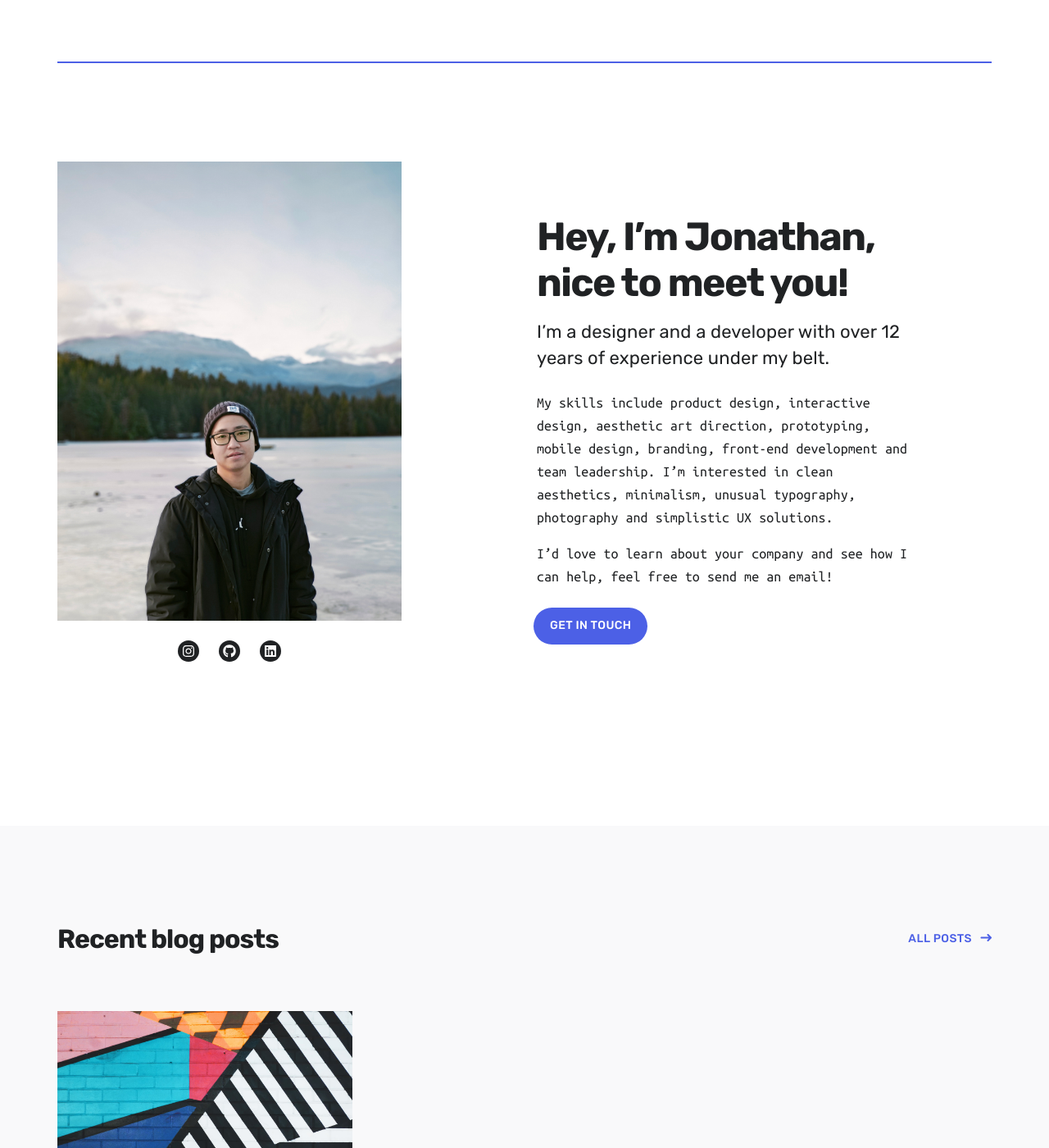
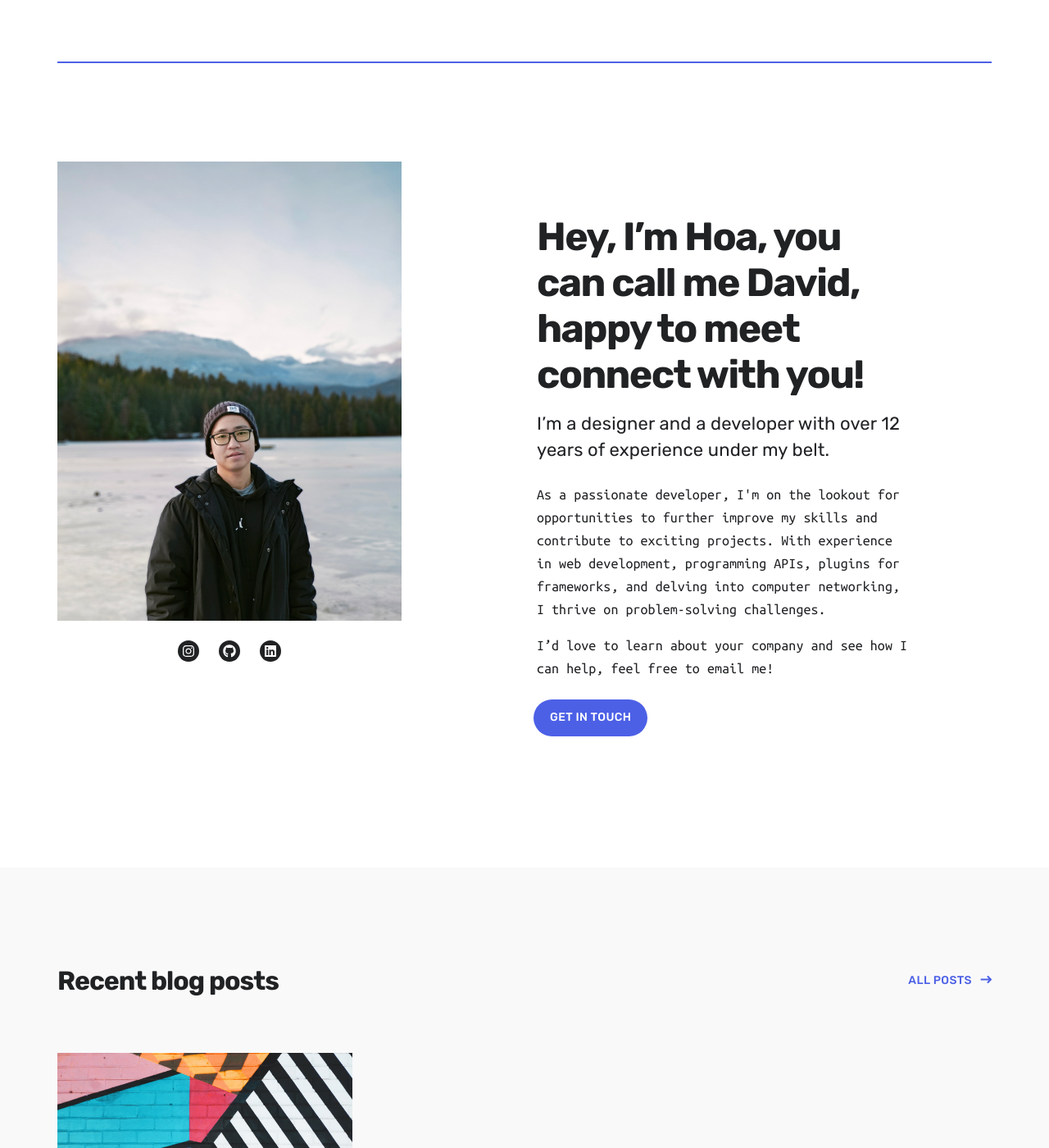
Before and after one commit to HoaTo001/David_portfolio, a Jekyll site: the page built from index.html, in a window 1280 px wide and 1400 px high, scrolled down 2488 px. Shown: the whole window at 82% size. Built offline with Jekyll 4.4.1, drawn with Linux system fonts in a browser that asks for light colours; nearby versions of some CDN libraries.

Commit message:
Update section__about.html

```diff
--- a/_includes/section__about.html
+++ b/_includes/section__about.html
@@ -11,14 +11,14 @@
     </div>
 
     <div class="about__content">
-      <h2 class="title">Hey, I’m Jonathan, nice to meet you!</h2>
+      <h2 class="title">Hey, I’m Hoa, you can call me David, happy to meet connect with you!</h2>
       <p class="subtitle subtitle--light">I’m a designer and a developer with over 12 years of experience under my belt.
       </p>
 
-      <p>My skills include product design, interactive design, aesthetic art direction, prototyping, mobile design,
-        branding, front-end development and team leadership. I’m interested in clean aesthetics, minimalism, unusual
-        typography, photography and simplistic UX solutions.</p>
-      <p>I’d love to learn about your company and see how I can help, feel free to send me an email!</p>
+      <p>As a passionate developer, I'm on the lookout for opportunities to further improve my skills and contribute to exciting projects.
+        With experience in web development, programming APIs, plugins for frameworks, and delving into computer networking,
+        I thrive on problem-solving challenges.</p>
+      <p>I’d love to learn about your company and see how I can help, feel free to email me!</p>
 
       <a href="#" class="cta button--fill contact-trigger js-contact">Get in Touch</a>
     </div>
```
